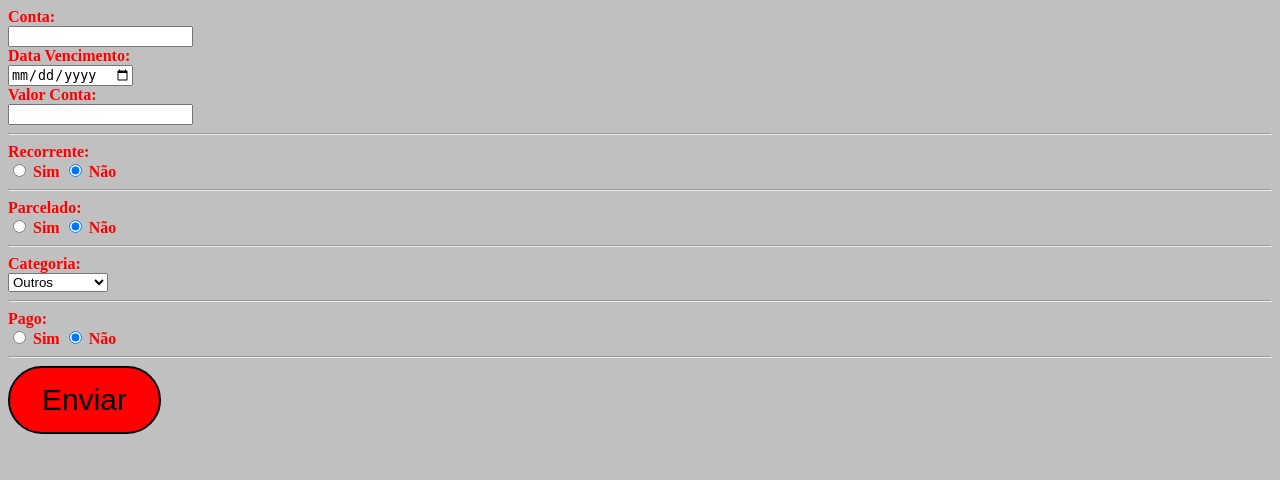
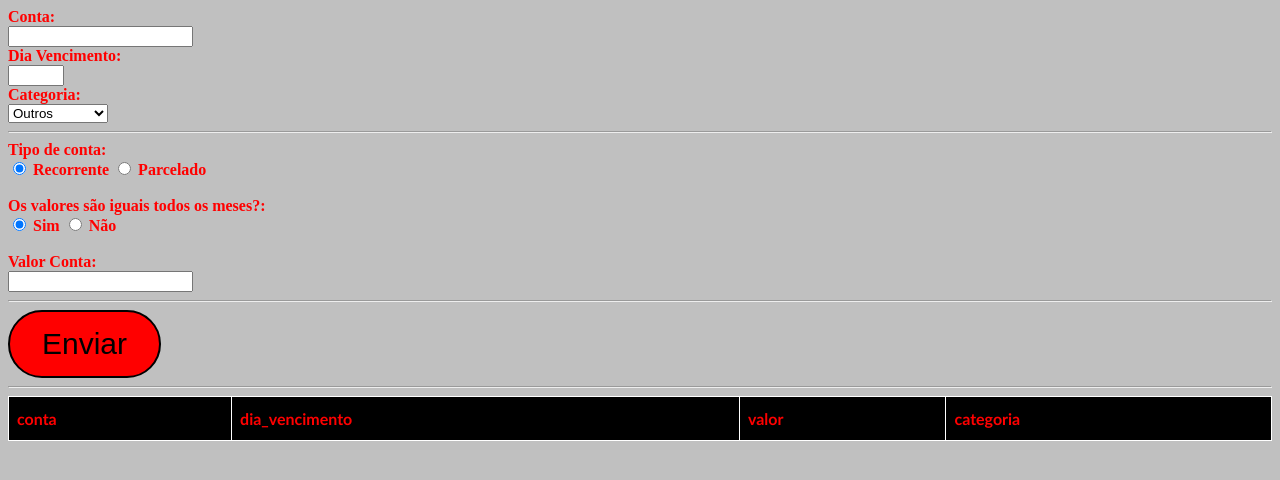
Before and after one commit to andre1393/web-contas, a Flask app: template src/templates/cadastrar_conta.html in a window 1280 px wide. Shown: the part 92-572 px from the top of the page. Run offline with Flask 2, Linux system fonts and the light colour scheme; the template is opened without the code that fills it: most values are stand-ins (such as "Sample title", 1, 10 or a date in 2020); lists and menus that the app fills with data are empty; parts of the project's set-up code (start-up, migrations or seed data) failed here and were passed over; some libraries are stand-ins or nearby versions.

Commit message:
versao estavel

```diff
--- a/src/app.py
+++ b/src/app.py
@@ -3,7 +3,6 @@ import simplejson as json
 import sys
 import psycopg2
 import datetime
-import time
 
 app = Flask(__name__)
 
@@ -15,27 +14,25 @@ def main(args):
 
 @app.route("/cadastrar-conta")
 def cadastrarConta():
-	return render_template('cadastrar_conta.html')
+	result_str = getDataset("SELECT * FROM tb_all_contas")
+	print(result_str, file=sys.stderr)
+	return render_template('cadastrar_conta.html', contas = result_str)
 
 @app.route("/submeter-conta", methods = ['GET'])
 def submeterConta():
 	conn, cur = load_config()
 	conta = "'%s'" % request.args.get("conta") if request.args.get("conta") else 'NULL'
-	data_vencimento = "'%s'" % request.args.get("data_vencimento") if request.args.get("data_vencimento") else 'NULL'
-	data_pagamento = "'%s'" % request.args.get("data_pagamento") if request.args.get("data_pagamento") else 'NULL'
+	dia_vencimento = "'%s'" % request.args.get("dia_vencimento") if request.args.get("dia_vencimento") else 'NULL'
+	categoria = "'%s'" % request.args.get("categoria") if request.args.get("categoria") else 'NULL'
+	tipo_conta = "'%s'" % request.args.get("tipo_conta") if request.args.get("tipo_conta") else 'NULL'
+	qtd_parcelas = "'%s'" % request.args.get("qtd_parcelas") if request.args.get("qtd_parcelas") else 'NULL'
+	valor_igual = "'%s'" % request.args.get("valor_igual") if request.args.get("valor_igual") else 'NULL'
 	valor_conta = "'%.2f'" % float(request.args.get("valor_conta")) if request.args.get("valor_conta") else 'NULL'
-	valor_pago = "'%.2f'" % float(request.args.get("valor_pago")) if request.args.get("valor_pago") else 'NULL'
-	pago = "'%s'" % request.args.get("pago") if request.args.get("pago") else 'NULL'
-	pagador = "'%s'" % request.args.get("pagador") if request.args.get("pagador") else 'NULL'
-	recorrente = "'%s'" % request.args.get("recorrente") if request.args.get("recorrente") else 'NULL'
-	valor_igual = "'%s'" % request.args.get("valor_igual") if request.args.get("valor_igual") else 'NULL'
-	parcelado = "'%s'" % request.args.get("parcelado") if request.args.get("parcelado") else 'NULL'
-	qtd_parcelas = "'%s'" % request.args.get("qtd_parcelas") if request.args.get("qtd_parcelas") else 'NULL'
 
-	form = "(%s, %s, %s, %s, %s, %s, %s, %s, %s, %s, %s)" % (conta, data_vencimento, data_pagamento, valor_conta, valor_pago, pago, pagador, recorrente, valor_igual, parcelado, qtd_parcelas)
-	print(form, file=sys.stderr)
+	form = "(%s, %s, %s, %s, %s, %s, %s)" % (conta, dia_vencimento, categoria, tipo_conta, qtd_parcelas, valor_igual, valor_conta)
+	#print(form, file=sys.stderr)
 	form = form.replace("'NULL'", "NULL")
-	cur.execute('INSERT INTO %s (%s) values %s' % ('tb_all_contas', "conta, data_vencimento, data_pagamento, valor_conta, valor_pago, pago, pagador, recorrente, valor_igual, parcelado, qtd_parcelas", form))
+	cur.execute('INSERT INTO %s (%s) values %s' % ('tb_all_contas', "conta, dia_vencimento, categoria, tipo_conta, qtd_parcelas, valor_igual, valor_conta", form))
 	conn.commit()
 
 	return render_template("redirect.html", message = "'Conta cadastrada com sucesso'", page = "'/home'")
@@ -46,36 +43,33 @@ def home():
 
 @app.route("/listar-contas")
 def listar_contas():
-	conn, cur = load_config()
-	cur.execute("SELECT * FROM tb_all_contas where pago = 'nao'")
-	contas = cur.fetchall()
-	result_str = getDataset(contas, cur)
+	current_month = datetime.datetime.now().month
+	current_year = datetime.datetime.now().year
+	query = "SELECT * FROM tb_all_contas WHERE conta NOT in (SELECT conta FROM tb_contas_pagas WHERE EXTRACT(YEAR FROM data_pagamento) = %s AND EXTRACT(MONTH FROM data_pagamento) = %s)" % (current_year, current_month)
+	result_str = getDataset(query)
 	return render_template('listar-contas.html', contas = result_str)
 
 @app.route("/update-conta")
 def update_conta():
 	conn, cur = load_config()
 	conta = "'%s'" % request.args.get("conta") if request.args.get("conta") else 'NULL'
+	data_pagamento = "'%s'" % request.args.get("data_pagamento") if request.args.get("data_pagamento") else 'NULL'
 	data_vencimento = "'%s'" % request.args.get("data_vencimento") if request.args.get("data_vencimento") else 'NULL'
-	data_pagamento = "'%s'" % request.args.get("data_pagamento") if request.args.get("data_pagamento") else 'NULL'
 	pagador = "'%s'" % request.args.get("pagador") if request.args.get("pagador") else 'NULL'
 	valor_pago = "'%.2f'" % float(request.args.get("valor_pago")) if request.args.get("valor_pago") else 'NULL'
+	categoria = "'%s'" % request.args.get("categoria") if request.args.get("categoria") else 'NULL'
+	obs = "'%s'" % request.args.get("obs") if request.args.get("obs") else 'NULL'
 
-	set_str = "%s = %s, %s = %s, %s = %s, %s = '%s'" % ('data_pagamento', data_pagamento, 'pagador', pagador, 'valor_pago', valor_pago, 'pago', 'sim')
-	where_str = "%s = %s AND %s = %s" % ('conta', conta, 'data_vencimento', data_vencimento)
-	print(set_str, file=sys.stderr)
-	set_str = set_str.replace("'NULL'", "NULL")
-	cur.execute('UPDATE %s SET %s WHERE %s' % ('tb_all_contas', set_str, where_str))
+	form = "(%s, %s, %s, %s, %s, %s, %s)" % (conta, data_pagamento, data_vencimento, pagador, valor_pago, categoria, obs)
+	form = form.replace("'NULL'", "NULL")
+	cur.execute('INSERT INTO %s (%s) VALUES %s' % ('tb_contas_pagas', "conta, data_pagamento, data_vencimento, pagador, valor_pago, categoria, obs", form))
 	conn.commit()
 
 	return render_template("redirect.html", message = "'Conta atualizada com sucesso'", page = "'/listar-contas'")
 
 @app.route("/gastos")
 def gastos():
-	conn, cur = load_config()
-	cur.execute("SELECT * FROM tb_gastos")
-	gastos = cur.fetchall()
-	result_str = getDataset(gastos, cur)
+	result_str = getDataset("SELECT * FROM tb_contas_pagas")
 	return render_template("gastos.html", gastos = result_str)
 
 @app.route("/submeter-gasto", methods = ['GET'])
@@ -83,15 +77,15 @@ def submeterGasto():
 	conn, cur = load_config()
 	conta = "'%s'" % request.args.get("conta") if request.args.get("conta") else 'NULL'
 	data_pagamento = "'%s'" % request.args.get("data_pagamento") if request.args.get("data_pagamento") else 'NULL'
-	valor = "'%.2f'" % float(request.args.get("valor")) if request.args.get("valor") else 'NULL'
+	valor_pago = "'%.2f'" % float(request.args.get("valor_pago")) if request.args.get("valor_pago") else 'NULL'
 	pagador = "'%s'" % request.args.get("pagador") if request.args.get("pagador") else 'NULL'
 	obs = "'%s'" % request.args.get("obs") if request.args.get("obs") else 'NULL'
 	categoria = "'%s'" % request.args.get("categoria") if request.args.get("categoria") else 'NULL'
 
-	form = "(%s, %s, %s, %s, %s, %s)" % (conta, data_pagamento, valor, pagador, categoria, obs)
+	form = "(%s, %s, %s, %s, %s, %s)" % (conta, data_pagamento, valor_pago, pagador, categoria, obs)
 	print(form, file=sys.stderr)
 	form = form.replace("'NULL'", "NULL")
-	cur.execute('INSERT INTO %s (%s) values %s' % ('tb_gastos', "conta, data_pagamento, valor, pagador, categoria, obs", form))
+	cur.execute('INSERT INTO %s (%s) values %s' % ('tb_contas_pagas', "conta, data_pagamento, valor_pago, pagador, categoria, obs", form))
 	conn.commit()
 
 	return render_template("redirect.html", message = "'Gasto cadastrado com sucesso'", page = "'/gastos'")
@@ -127,9 +121,14 @@ def load_config():
 def toBit(x):
 	return "'1'" if x == 'true' else "'0'"
 
-def getDataset(dataset, cur):
+def getDataset(query):
+	conn, cur = load_config()
+	cur.execute(query)
+	dataset = cur.fetchall()
+
 	result = []
 	item = {}
+
 	for obj in dataset:
 		item = {}
 		for i in range(len(obj)):
@@ -142,7 +141,9 @@ def getDataset(dataset, cur):
 				item[key] = ''
 
 		result.append(item)
-		result_str = json.dumps(result, use_decimal = True).replace("'0'","'nao'").replace("'1'", "'sim'")
+	print(type(result), file=sys.stderr)
+	print(result, file=sys.stderr)
+	result_str = json.dumps(result, use_decimal = True).replace("'0'","'nao'").replace("'1'", "'sim'")
 	return result_str
 
 if __name__ == "__main__":
--- a/src/static/js/cadastrar-conta.js
+++ b/src/static/js/cadastrar-conta.js
@@ -1,10 +1,12 @@
 function validateForm(){
 	var response = ""
 	myForm = document.forms['form']
-	console.log(myForm["pago"].value)
 	if (myForm["conta"].value == ""){ response = response + "o campo conta deve ser preenchido\n"}
-	if (myForm["data_vencimento"].value == ""){ response = response + "o campo data_vencimento deve ser preenchido\n"}
-	if (myForm["valor_conta"].value == ""){ response = response + "o campo valor_conta deve ser preenchido\n"}
+	if (myForm["dia_vencimento"].value == ""){ response = response + "o campo data_vencimento deve ser preenchido\n"}
+
+	if (myForm["valor_igual"].value == "true"){
+		if (myForm["valor_conta"].value == ""){ response = response + "o campo valor_conta deve ser preenchido\n"}
+	}
 
 	if (myForm["parcelado"].value == "true"){
 		if (myForm["qtd_parcelas"].value == ""){ response = response + "o campo qtd_parcelas deve ser preenchido\n"}
--- a/src/static/js/main.js
+++ b/src/static/js/main.js
@@ -1,5 +1,7 @@
-function handleRadio(elemento){
-	var checked = document.getElementById(elemento.name + "_sim").checked
+function handleRadio(elemento, sufix){
+	console.log(elemento.name + sufix)
+	console.log(document.getElementById(elemento.name + sufix))
+	var checked = document.getElementById(elemento.name + sufix).checked
 	if(checked){
 		document.getElementById("div_" + elemento.name).style.display = "inline"
 	}else{
@@ -7,7 +9,7 @@ function handleRadio(elemento){
 	}
 }
 
-//this function appends the json data to the table 'gable'
+//this function appends the json data to the table 'table'
 function append_json(data, table_name, columns){
 	var table = document.getElementById(table_name);
 	data.forEach(function(object) {
--- a/src/templates/cadastrar_conta.html
+++ b/src/templates/cadastrar_conta.html
@@ -1,9 +1,18 @@
 <!DOCTYPE html>
 <html>
 	<head>
+		<meta name="viewport" content="width=device-width">
+		<script language = "javascript" type = "text/javascript" src="https://code.jquery.com/jquery-3.3.1.js"></script>
+		<script language = "javascript" type = "text/javascript" src="http://code.jquery.com/ui/1.9.2/jquery-ui.js"></script>
 		<link type="text/css" rel="stylesheet" href="{{ url_for('static', filename='css/main.css') }}" />
-				<script type="text/javascript" src="{{ url_for('static', filename = 'js/main.js') }}"></script>
-						<script type="text/javascript" src="{{ url_for('static', filename = 'js/cadastrar-conta.js') }}"></script>
+		<script type="text/javascript" src="{{ url_for('static', filename = 'js/main.js') }}"></script>
+		<script type="text/javascript" src="{{ url_for('static', filename = 'js/cadastrar-conta.js') }}"></script>
+		<script type="text/javascript">
+			$(document).ready( function () {
+				var data = {{contas | safe}}
+				append_json(data, 'contas_table', ['conta', 'dia_vencimento', 'valor_conta', 'categoria'])
+			});
+		</script>
 	</head>
 	<title>
 		Cadastro de Contas
@@ -20,26 +29,50 @@
 		<div>
 			<label>Conta:<br></label>
 			<input type = "text" name="conta"><br>
-			<label>Data Vencimento:<br></label>
-			<input type = "date" name = "data_vencimento"><br>
-			<label>Valor Conta:<br></label>
-			<input type="number" min="1" step="any" name = "valor_conta"><br>
+			<label>Dia Vencimento:<br></label>
+			<input type = "number" min = "1" max = "28" name = "dia_vencimento"><br>
+			<label>Categoria:<br></label>
+			<select name = "categoria" id = "categoria">
+				<option value = "Outros">Outros</option>
+				<option value = "Contas Fixas">Contas Fixas</option>
+				<option value = "Alimentação">Alimentação</option>
+				<option value = "Carro">Carro</option>
+				<option value = "Bethoven">Bethoven</option>
+			</select>
+			<br>
 			<hr>
-			<label>Recorrente:<br></label>
-			<input type = "radio" name = "recorrente" id = "recorrente_sim" onclick = "handleRadio(this);" value = "sim" checked="false"> Sim
-			<input type = "radio" name = "recorrente" id = "recorrente_nao" onclick = "handleRadio(this);" value = "nao" checked="true"> Não
-			<br>
-			<div id = "div_recorrente" style = "display : none">
-				<label>Os valores são iguais todos os meses?:<br></label>
-				<input type = "radio" name = "valor_igual" id = "valor_igual_sim" value = "sim" checked="false"> Sim
-				<input type = "radio" name = "valor_igual" id = "valor_igual_nao" value = "nao" checked="true"> Não
-				<br>
+			<label>Tipo de conta: <br></label>
+			<input type = "radio" name = "tipo_conta" id = "tipo_conta_recorrente", value = "recorrente" onclick="handleRadio(this, '_parcelado')" checked> Recorrente
+			<input type = "radio" name = "tipo_conta" id = "tipo_conta_parcelado", value = "parcelado" onclick="handleRadio(this, '_parcelado')"> Parcelado
+			<br><br>
+				<div id = "div_tipo_conta" style="display : none;">
+				<label>Qtde parcelas:<br></label>
+				<select name = "qtd_parcelas">
+					<option value = "NULL">N/A</option>
+					<option value = "1">1x parcela</option>
+					<option value = "2">2x parcelas</option>
+					<option value = "3">3x parcelas</option>
+					<option value = "4">4x parcelas</option>
+					<option value = "5">5x parcelas</option>
+					<option value = "6">6x parcelas</option>
+					<option value = "7">7x parcelas</option>
+					<option value = "8">8x parcelas</option>
+					<option value = "9">9x parcelas</option>
+					<option value = "10">10x parcelas</option>
+					<option value = "11">11x parcelas</option>
+					<option value = "12">12x parcelas</option>
+				</select>
+				<br><br>
+			</div>
+			<label>Os valores são iguais todos os meses?:<br></label>
+			<input type = "radio" name = "valor_igual" id = "valor_igual_sim" value = "sim" onclick="handleRadio(this, '_sim')" checked> Sim
+			<input type = "radio" name = "valor_igual" id = "valor_igual_nao" value = "nao" onclick="handleRadio(this, '_sim')"> Não
+			<br><br>
+			<div id = "div_valor_igual">
+				<label>Valor Conta:<br></label>
+				<input type="number" min="1" step="any" name = "valor_conta"><br>
 			</div>
 			<hr>
-			<label>Parcelado:<br></label>
-			<input type = "radio" name = "parcelado" id = "parcelado_sim" onclick = "handleRadio(this);" value = "sim" checked = "false"> Sim
-			<input type = "radio" name = "parcelado" id = "parcelado_nao" onclick = "handleRadio(this);" value = "nao" checked = "true"> Não
-			<br>
 			<div id = "div_parcelado" style="display : none;">
 				<label>Qtde parcelas:<br></label>
 				<select name = "qtd_parcelas">
@@ -59,39 +92,20 @@
 				</select>
 				<br>
 			</div>
-			<hr>
-			<label>Categoria:<br></label>
-			<select>
-				<option value = "outros">Outros</option>
-				<option value = "contas_fixas">Contas Fixas</option>
-				<option value = "alimentacao">Alimentação</option>
-				<option value = "carro">Carro</option>
-				<option value = "bethoven">Bethoven</option>
-			</select>
-			<br>
-			<hr>
-			<label>Pago:<br></label>
-			<input type = "radio" name = "pago" id = "pago_sim" value = "sim", onclick = "handleRadio(this);" checked="true"> Sim
-			<input type = "radio" name = "pago" id = "pago_nao" value = "nao", onclick = "handleRadio(this);" checked="false"> Não
-			<br>
-			<div id = "div_pago" style="display: none;">
-				<label>Valor Pago:<br></label>
-				<input type = "text" name = "valor_pago"><br><br>
-				<label>Data Pagamento:<br></label>
-				<input type = "date" name = "data_pagamento"><br><br>
-				<label>Pagador:<br></label>
-				<select name = "pagador">
-					<option value=""></option>
-  					<option value="Andre">André</option>
-  					<option value="Barbara">Barbara</option>
-  					<option value="Mae">Mãe</option>
-  					<option value="Beatriz">Beatriz</option>
-				</select>
-				<br><br>
-			</div>
-			<hr>
 			<input class = "btn_default btn_custom" type = "submit" value = "Enviar">
 		</div>
 		</form>
+		<hr>
+		<div>
+			<table name = "tabela" id = "contas_table" class = "contas_table">
+				<tr>
+				<th> conta </th>
+				<th> dia_vencimento</th>
+				<th> valor </th>
+				<th> categoria </th>
+				</tr>
+				<tr id = "tr"></tr>
+			</table>
+		</div>
 	</body>
 </html>
--- a/src/templates/gastos.html
+++ b/src/templates/gastos.html
@@ -9,7 +9,7 @@
 		<script type="text/javascript">
 			$(document).ready( function () {
 				var data = {{gastos | safe}}
-				append_json(data, 'contas_table', ['conta', 'data_pagamento', 'valor', 'pagador', 'categoria', 'obs'])
+				append_json(data, 'contas_table', ['conta', 'data_pagamento', 'valor_pago', 'pagador', 'categoria', 'obs'])
 			});
 		</script>
 	</head>
@@ -28,8 +28,8 @@
 		<div>
 			<label>Conta: <br></label>
 			<input type = "text" name="conta"><br>
-			<label>Valor: <br></label>
-			<input type="number" min="1" step="any" name = "valor"><br>
+			<label>Valor Pago: <br></label>
+			<input type="number" min="1" step="any" name = "valor_pago"><br>
 			<label>Categoria:<br></label>
 			<select name = "categoria">
 				<option value = "outros">Outros</option>
--- a/src/templates/home.html
+++ b/src/templates/home.html
@@ -1,6 +1,7 @@
 <!DOCTYPE html>
 <html>
 	<head>
+		<meta name="viewport" content="width=device-width">
 		<link type="text/css" rel="stylesheet" href="{{ url_for('static', filename='css/main.css') }}" />
 	</head>
 	<title>
@@ -12,9 +13,6 @@
 		</h1>
 		<hr>
 	</header>
-	<head>
-		<meta name="viewport" content="width=device-width">
-	</head>
 	<body class = "layout_default">
 	<div>
   		<button class = "btn_default btn_custom" type = "button=" onclick = "location.href='/cadastrar-conta';">Cadastrar Conta</button><hr>
```
Also changed, not shown: scripts/create_tables.sql (+16 -9 lines), src/static/js/listar-contas.js (+14 -2 lines), src/templates/listar-contas.html (+10 -0 lines).
